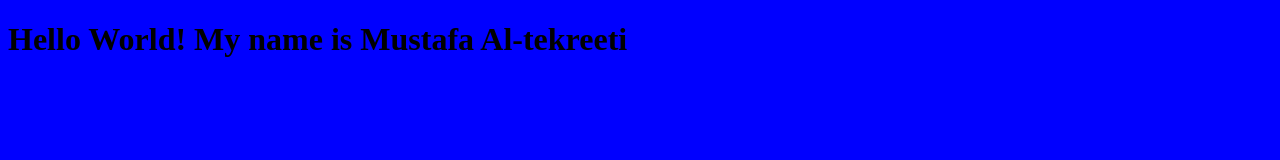
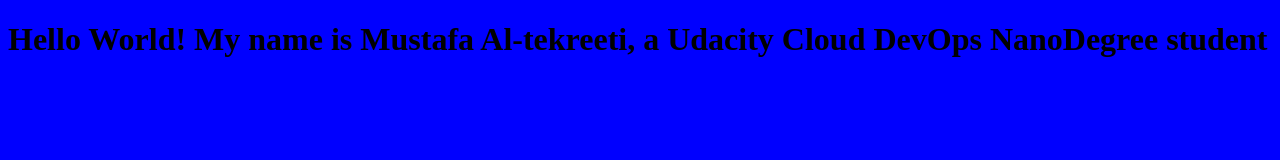
Before and after one commit to Al-tekreeti/Capstone_project, a plain HTML site: page index.html in a window 1280 px wide. Drawn offline with Linux system fonts and the light colour scheme.

Commit message:
debug: trying to figure out why changes in index.html are not reflected when the page is browsed

```diff
--- a/index.html
+++ b/index.html
@@ -4,6 +4,6 @@
     <title>Static HTML Site</title>
   </head>
   <body style="background-color:blue;">
-    <h1>Hello World! My name is Mustafa Al-tekreeti</h1>
+    <h1>Hello World! My name is Mustafa Al-tekreeti, a Udacity Cloud DevOps NanoDegree student</h1>
   </body>
 </html>
```
